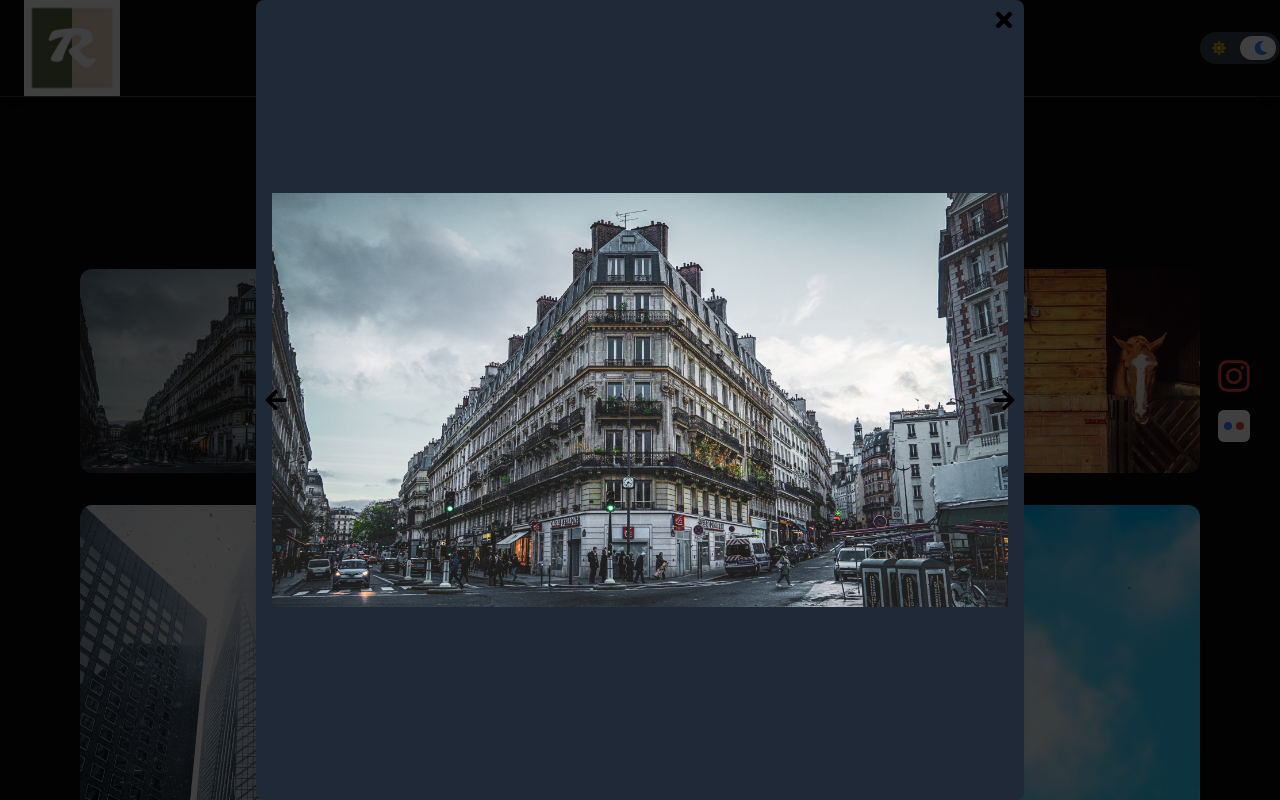
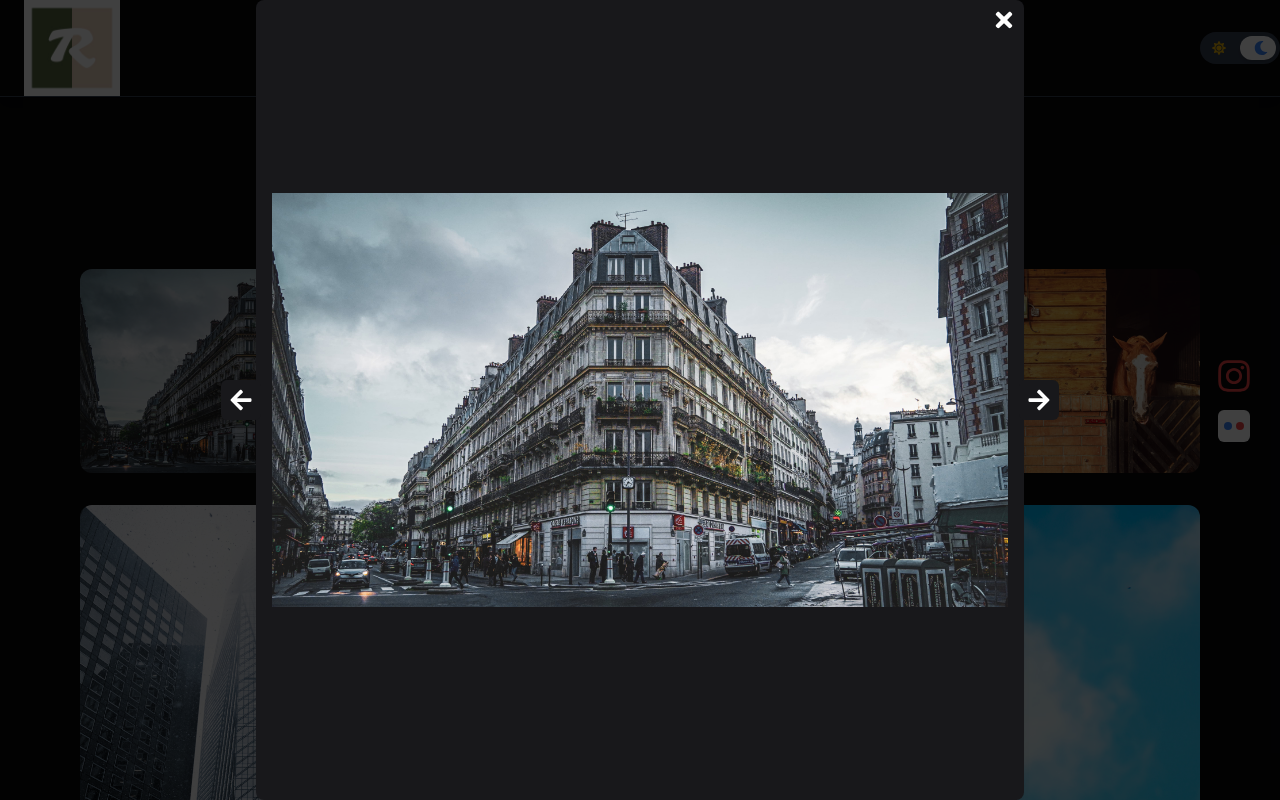
Before and after one commit to ArghirEdi/Photography_website, a React (Vite) app: page / in a window 1280 px wide. Both pictures are taken after a click on the element 261 px from the left and 371 px from the top of the page. Shown: the top 800 px of the page. Built offline with nearby package versions, Linux system fonts and the light colour scheme.

Commit message:
modal change

```diff
--- a/src/components/PhotoModal.jsx
+++ b/src/components/PhotoModal.jsx
@@ -39,9 +39,9 @@ function PhotoModal({ isOpen, photo, onClose, onNext, onPrev }) {
       className="fixed inset-0 bg-black bg-opacity-75 flex items-center justify-center z-50"
       onClick={handleClickOutside}
     >
-      <div className="relative bg-white dark:bg-gray-800 p-4 rounded-lg shadow-lg max-w-3xl w-full h-full">
+      <div className="relative bg-white dark:bg-zinc-900 p-4 rounded-lg shadow-lg max-w-3xl w-full h-full">
         <button
-          className="absolute top-2 right-2 text-white dark:text-black"
+          className="absolute top-2 right-2 text-black dark:text-white"
           onClick={onClose}
         >
           <FaTimes className="text-2xl" />
@@ -50,13 +50,13 @@ function PhotoModal({ isOpen, photo, onClose, onNext, onPrev }) {
           <img src={photo.path} alt="Photo" className="max-h-full max-w-full" />
         </div>
         <button
-          className="absolute left-2 top-1/2 transform -translate-y-1/2 text-white dark:text-black"
+          className="absolute left-[-4.5%] p-2 rounded-md top-1/2 transform -translate-y-1/2 text-black dark:text-white bg-white dark:bg-zinc-900"
           onClick={onPrev}
         >
           <FaArrowLeft className="text-2xl" />
         </button>
         <button
-          className="absolute right-2 top-1/2 transform -translate-y-1/2 text-white dark:text-black"
+          className="absolute right-[-4.5%] p-2 rounded-md top-1/2 transform -translate-y-1/2 text-black dark:text-white bg-white dark:bg-zinc-900"
           onClick={onNext}
         >
           <FaArrowRight className="text-2xl" />
```
